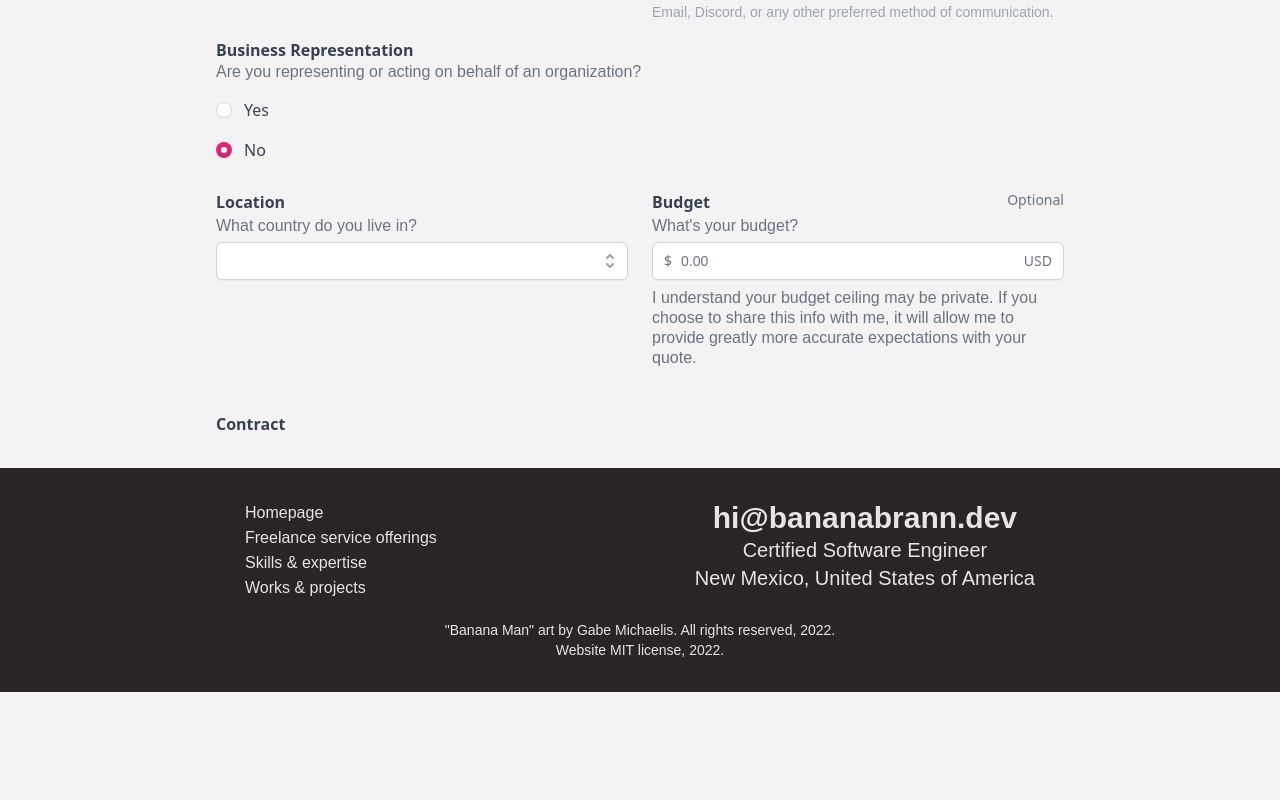
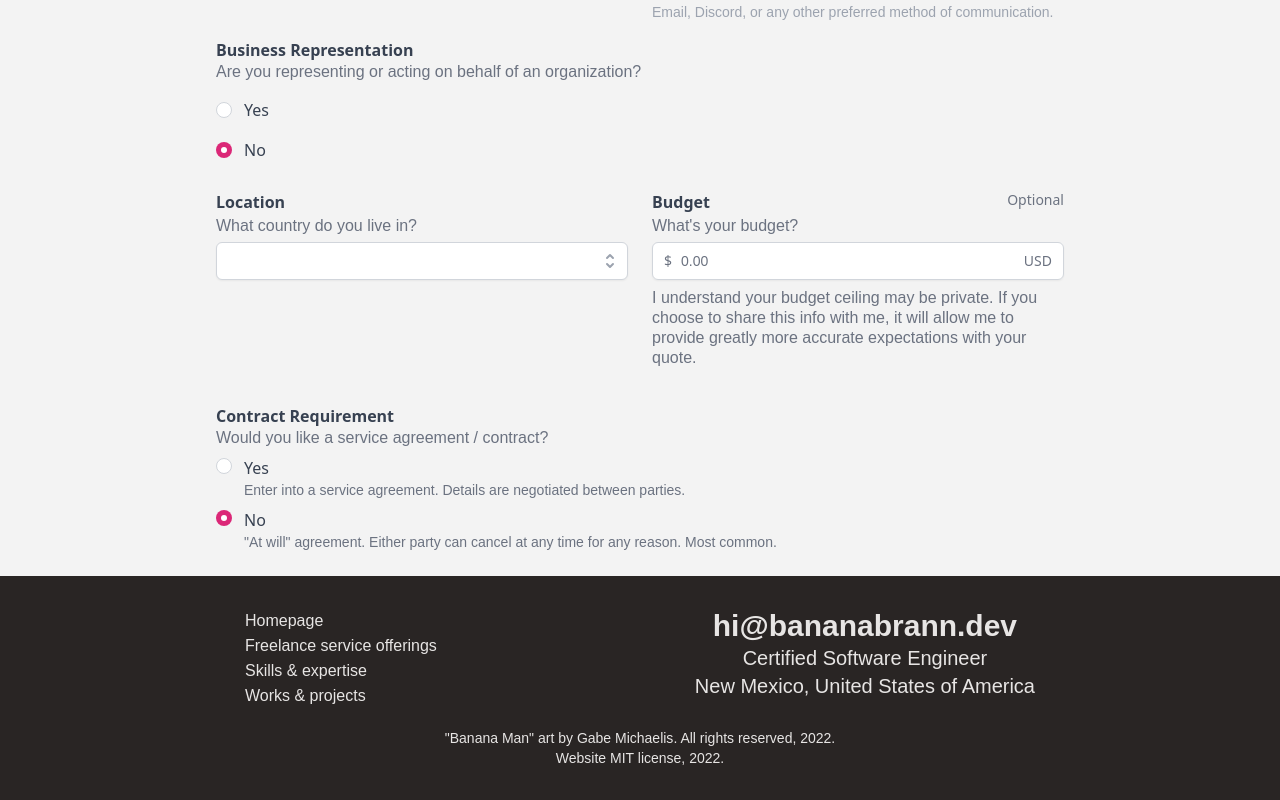
Before and after one commit to bananabrann/old-bananabrann.dev, a Next.js app: page /getstarted in a window 1280 px wide. Shown: the part 694-1494 px from the top of the page. Before the commit the page ends 1386 px from the top, so only its background shows below. Built offline with nearby package versions, Linux system fonts and the light colour scheme; a web font is replaced by a local one.

Commit message:
Contract section

```diff
--- a/lib/interfaces/GettingStartedQuestionnaire.interface.ts
+++ b/lib/interfaces/GettingStartedQuestionnaire.interface.ts
@@ -10,6 +10,7 @@ export default interface GettingStartedQuestionnaire {
   country: string;
   workType: WorkType;
   workDescription: string;
+  contractRequired: boolean;
   workAdditionalInfo?: string;
   businessName?: string;
   name?: string;
--- a/pages/getstarted.tsx
+++ b/pages/getstarted.tsx
@@ -25,6 +25,7 @@ import CountrySelectComboBoxItem from "../lib/interfaces/CountrySelectComboBox.i
 
 export default function GetStarted() {
   const [isAnOrganization, setIsAnOrganization] = useState<boolean>(false);
+  const [contractRequired, setContractRequired] = useState<boolean>(false);
   const [questionnaireForm, setQuestionnaireForm] =
     useState<GettingStartedQuestionnaire>({} as GettingStartedQuestionnaire);
 
@@ -72,6 +73,11 @@ export default function GetStarted() {
 
   function handleIsAnOrgRadioClick(v: boolean) {
     setIsAnOrganization(v);
+  }
+
+  function handleContractRequired(x: boolean) {
+    setContractRequired(x);
+    setQuestionnaireForm({ ...questionnaireForm, contractRequired: x });
   }
 
   return (
@@ -397,11 +403,79 @@ export default function GetStarted() {
           {/*
             SECTION -- Contract
           */}
-          <div className="my-6">
-            <label htmlFor="price" className="block font-bold text-gray-700">
-              Contract
+          <div className="my-4">
+            <label className="font-bold text-gray-700">
+              Contract Requirement
             </label>
-            <p className="leading-5 text-gray-500">{``}</p>
+            <p className="leading-5 text-gray-500 mb-2">{`Would you like a service agreement / contract?`}</p>
+            <legend className="sr-only">Contract Requirement</legend>
+            <fieldset>
+              <legend className="sr-only">Contract Required</legend>
+
+              <div className="space-y-2">
+                <div
+                  key="contract-requirement-yes"
+                  className="relative flex items-start"
+                >
+                  <div className="flex items-center h-5">
+                    <input
+                      id="contract-requirement-yes"
+                      aria-describedby={`contract-requirement-yes-description`}
+                      name="plan"
+                      type="radio"
+                      checked={contractRequired}
+                      onChange={() => handleContractRequired(true)}
+                      className="focus:ring-pink-500 h-4 w-4 text-pink-600 border-gray-300"
+                    />
+                  </div>
+                  <div className="ml-3">
+                    <label
+                      htmlFor="contract-requirement-yes"
+                      className="font-medium text-gray-700"
+                    >
+                      Yes
+                    </label>
+                    <p
+                      id={`contract-requirement-yes-description`}
+                      className="text-gray-500 text-sm"
+                    >
+                      {`Enter into a service agreement. Details are negotiated between parties.`}
+                    </p>
+                  </div>
+                </div>
+
+                <div
+                  key="contract-requirement-no"
+                  className="relative flex items-start"
+                >
+                  <div className="flex items-center h-5">
+                    <input
+                      id="contract-requirement-no"
+                      aria-describedby={`contract-requirement-no-description`}
+                      name="plan"
+                      type="radio"
+                      checked={!contractRequired}
+                      onChange={() => handleContractRequired(false)}
+                      className="focus:ring-pink-500 h-4 w-4 text-pink-600 border-gray-300"
+                    />
+                  </div>
+                  <div className="ml-3">
+                    <label
+                      htmlFor="contract-requirement-no"
+                      className="font-medium text-gray-700"
+                    >
+                      No
+                    </label>
+                    <p
+                      id={`contract-requirement-no-description`}
+                      className="text-gray-500 text-sm"
+                    >
+                      {`"At will" agreement. Either party can cancel at any time for any reason. Most common.`}
+                    </p>
+                  </div>
+                </div>
+              </div>
+            </fieldset>
           </div>
 
           {/*
```
